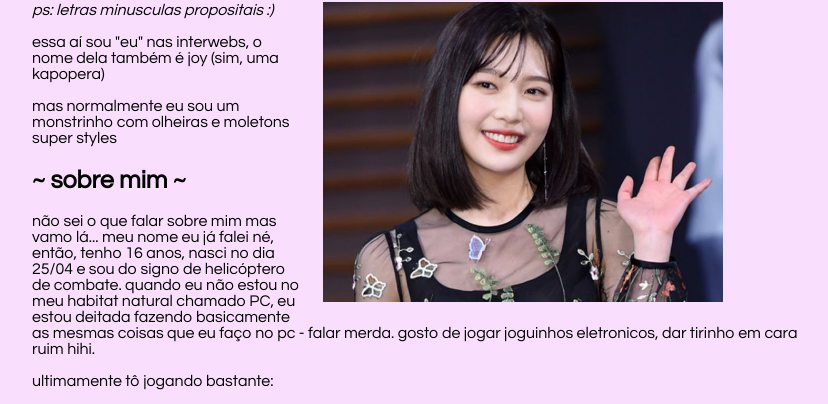
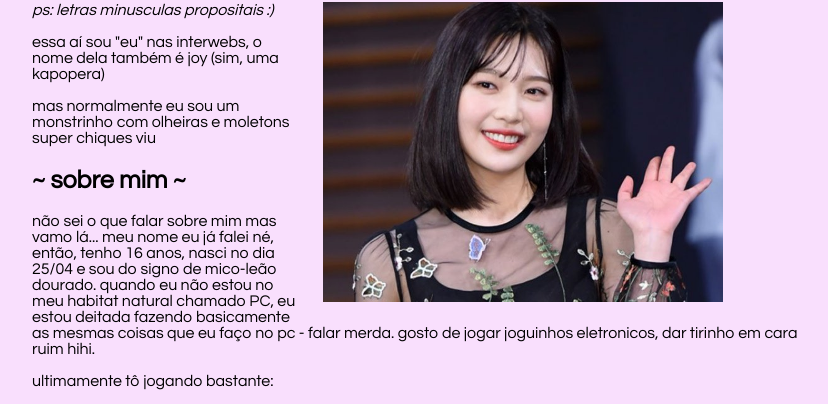
Before and after one commit to joypeachxs/sitezinho, a plain HTML site: page index.html in a window 1280 px wide. Shown: the part 140-544 px from the top of the page, without its empty margins (224-1052 px from the left). Drawn offline with Linux system fonts and the light colour scheme.

Commit message:
Update index.html

```diff
--- a/index.html
+++ b/index.html
@@ -38,9 +38,9 @@
       <img src="joy.jpg" id="foto">
       <p> <em>ps: letras minusculas propositais :)</em> </p>
       <p> essa aí sou "eu" nas interwebs, o nome dela também é joy (sim, uma kapopera)</p>
-      <p> mas normalmente eu sou um monstrinho com olheiras e moletons super styles</p>
+      <p> mas normalmente eu sou um monstrinho com olheiras e moletons super chiques viu</p>
     <h2> ~ sobre mim ~ </h2>
-      <p>não sei o que falar sobre mim mas vamo lá... meu nome eu já falei né, então, tenho 16 anos, nasci no dia 25/04 e sou do signo de helicóptero de combate.
+      <p>não sei o que falar sobre mim mas vamo lá... meu nome eu já falei né, então, tenho 16 anos, nasci no dia 25/04 e sou do signo de mico-leão dourado.
       quando eu não estou no meu habitat natural chamado PC, eu estou deitada fazendo basicamente as mesmas coisas que eu faço no pc - falar merda.
       gosto de jogar joguinhos eletronicos, dar tirinho em cara ruim hihi.</p>
       <p> ultimamente tô jogando bastante:</p>
```
